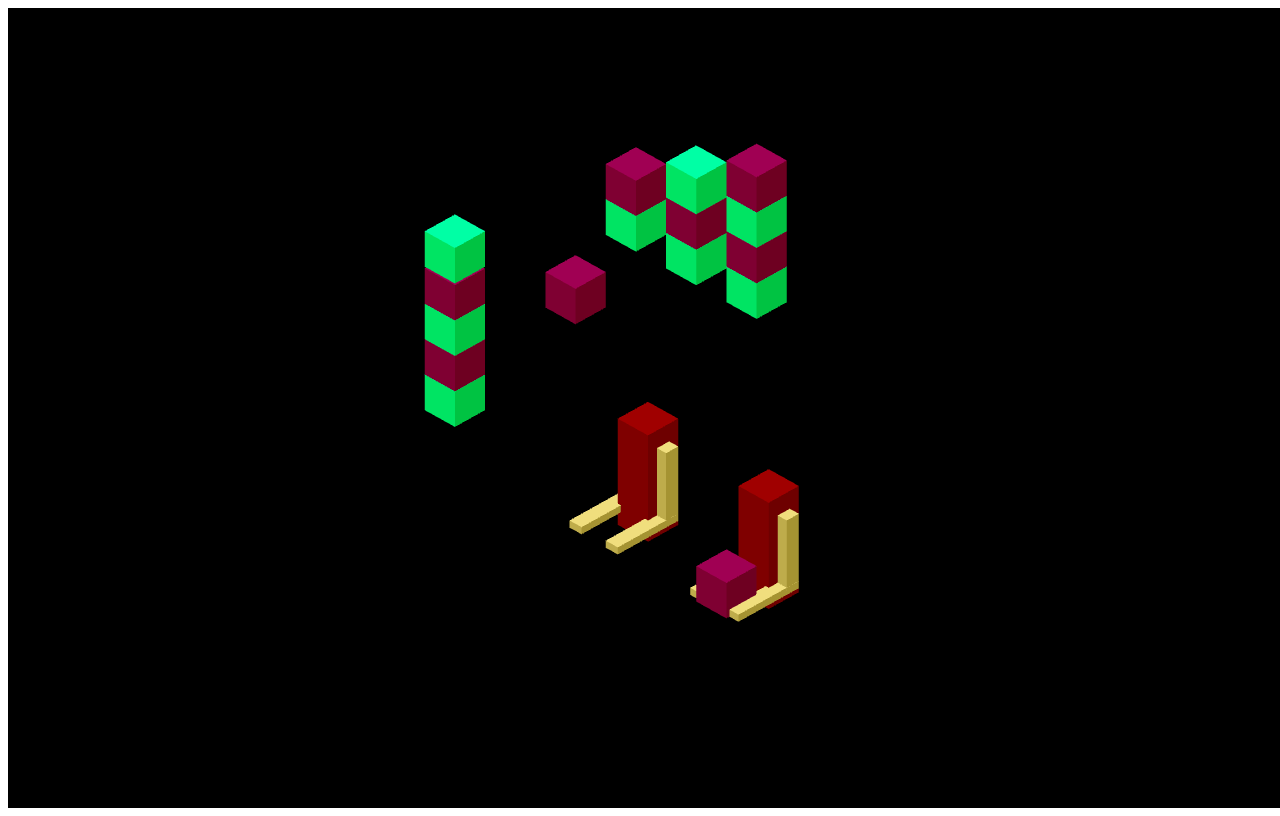
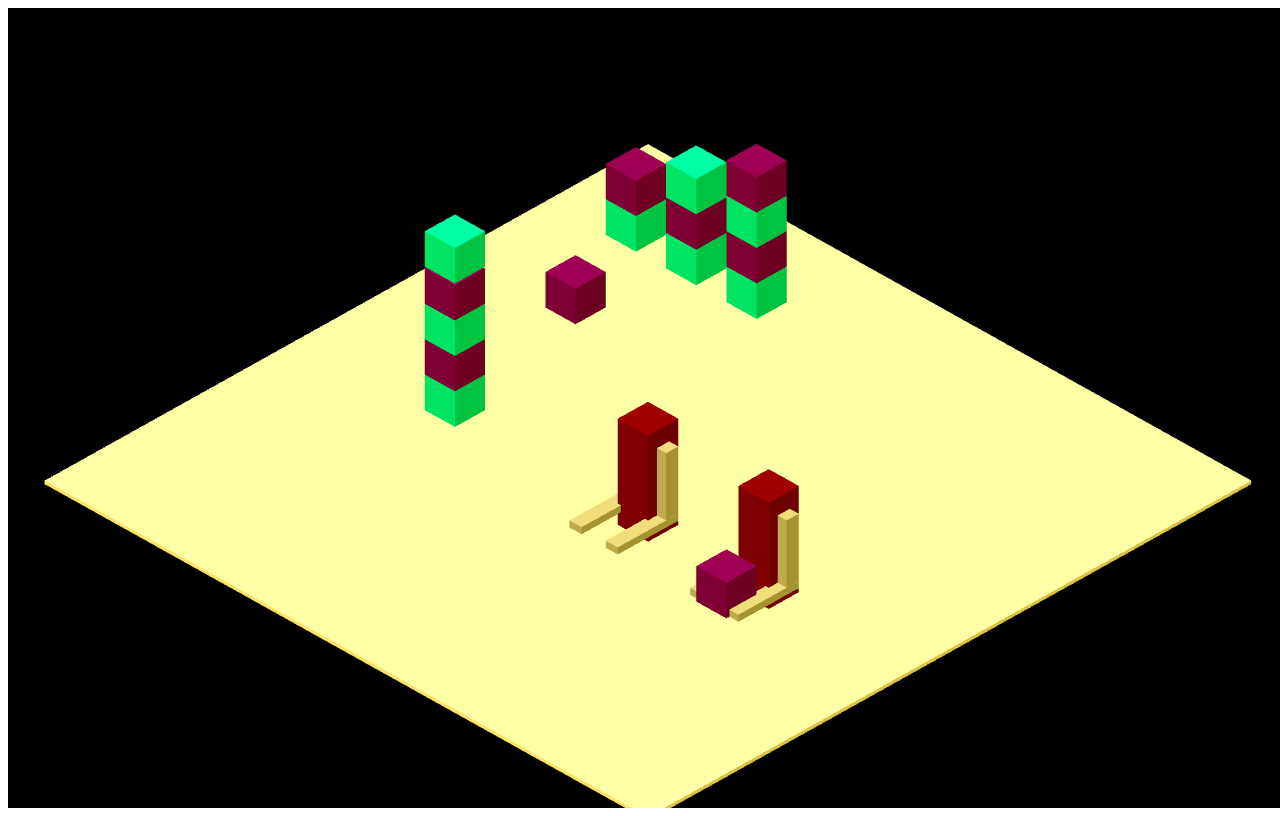
Before and after one commit to JosuAlejandroAl/SystemMulti, a plain HTML site: page WebGL_stuff/robot.html in a window 1280 px wide. Drawn offline with nearby package versions, Linux system fonts and the light colour scheme.

Commit message:
Floor  added

```diff
--- a/WebGL_stuff/robot.html
+++ b/WebGL_stuff/robot.html
@@ -37,7 +37,11 @@ scene.add(FourBoxGroup);
 const FiveBoxGroup = CreateFiveBoxes();
 scene.add(FiveBoxGroup);
 
+// $$$$$$$$$$$$$$$		DECLARING GROUPS FOR WALL AND FLOOR $$$$$$$$$$$$$$$$$$$$$$$$$$$$$
 
+
+const FloorGroup = createFloor();
+scene.add(FloorGroup);
 
 
 
@@ -338,7 +342,7 @@ function CreateFiveBoxes(){
 
 	const RobotBoxFive = boxBodyFive(); //body of a box
 	RobotBoxFive.position.y = 60;
-	RobotBoxFive.position.x = 13;
+	RobotBoxFive.position.x = 13; //Here i changed broooooo
 	RobotBoxFive.position.z = 45;
 	FiveBoxGroup.add(RobotBoxFive);
 
@@ -390,15 +394,27 @@ function boxBodyFive(){
 }
 
 
+//*******************************         	FUNTIONS OF Walls AND FLOOR       	*******************************
 
+function createFloor(){
+	const FloorGroup = new THREE.Group();
 
+	const floor = floorGroup(); //body of a box
+	floor.position.y = -10;
+	floor.position.x = -10;
+	floor.position.z = -10;
+	FloorGroup.add(floor);
 
+	return FloorGroup
+}
 
+function floorGroup(){
+	const geometry = new THREE.BoxBufferGeometry(100, 0.5, 100);
+  	const material = new THREE.MeshLambertMaterial({ color: 0xFFFFFF });
+  	const wheel = new THREE.Mesh(geometry, material);
+  return wheel;
+}
 
-
-
-
-//*******************************         	FUNTIONS OF ONE BOX ONLY      	*******************************
 
 
 
```
Also changed, not shown: 1 other file.
